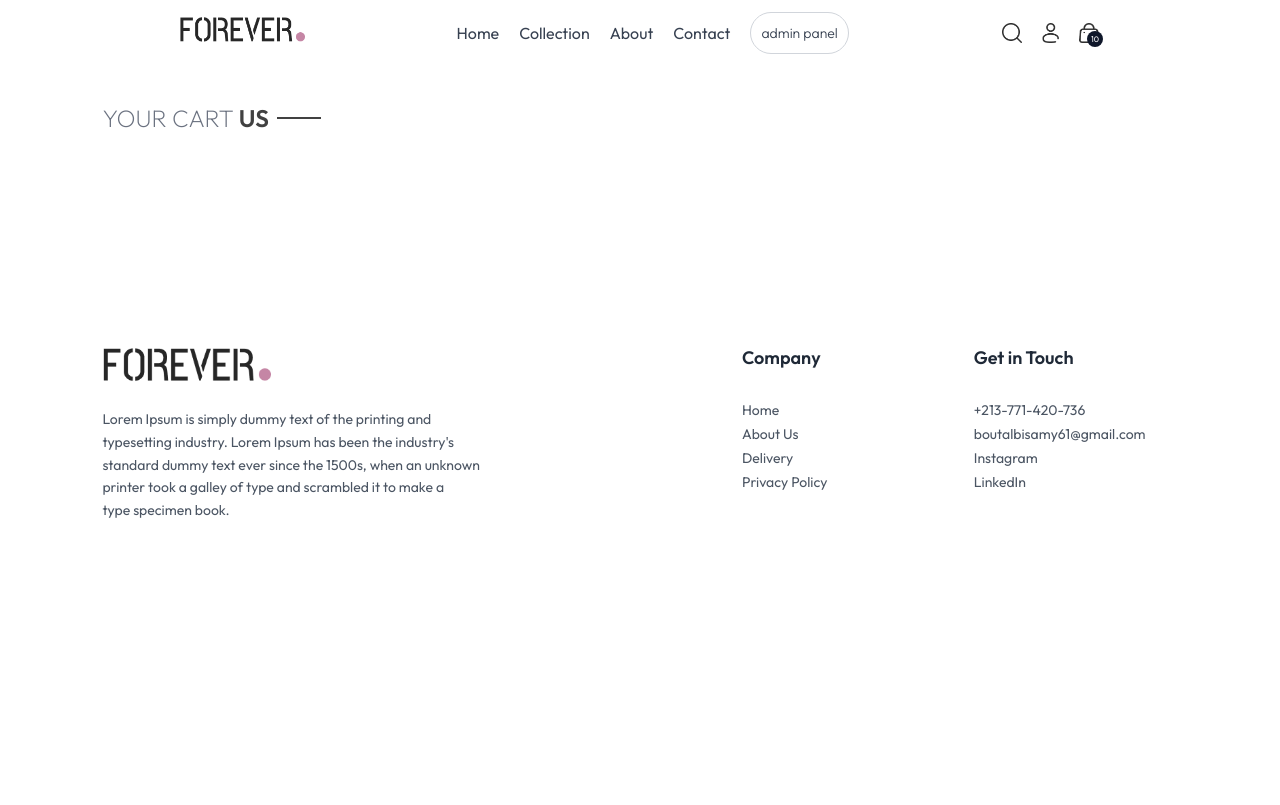
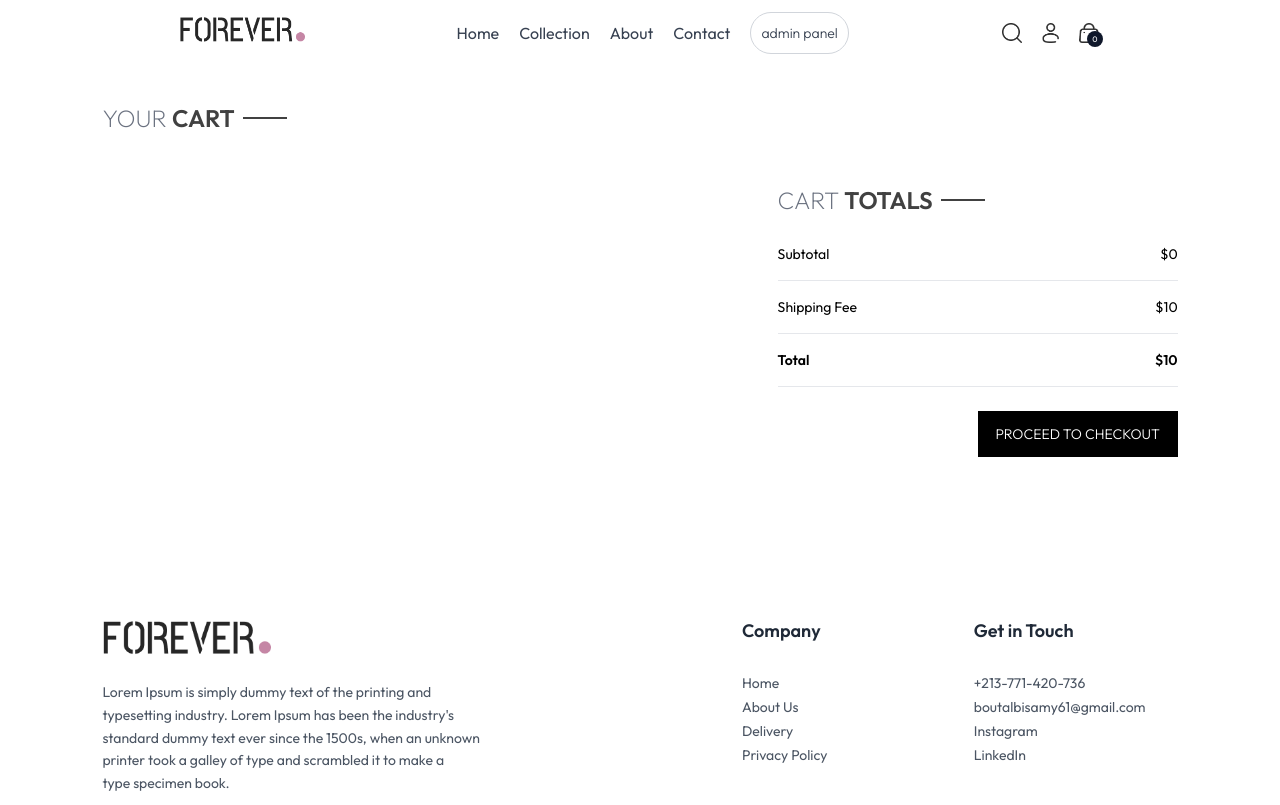
Before and after one commit to spicebush-cat/Full-Stack-Ecomerce-Web-App, a React (Vite) app: page /card in a window 1280 px wide. Built offline with nearby package versions, Linux system fonts and the light colour scheme.

Commit message:
last commit

```diff
--- a/package.json
+++ b/package.json
@@ -12,7 +12,8 @@
   "dependencies": {
     "react": "^18.3.1",
     "react-dom": "^18.3.1",
-    "react-router-dom": "^7.1.5"
+    "react-router-dom": "^7.1.5",
+    "react-toastify": "^11.0.3"
   },
   "devDependencies": {
     "@eslint/js": "^9.17.0",
--- a/src/App.jsx
+++ b/src/App.jsx
@@ -11,10 +11,11 @@ import Order from "./pages/Order";
 import NavBar from "./components/NavBar";
 import Footer from "./components/Footer";
 import SearchBar from "./components/SearchBar";
-
+import { ToastContainer, toast } from 'react-toastify';
 function App() {
   return (
     <div className=" flex  flex-col px-3 sm:px-[5vw] md:px-[7vw] lg:px-[8vw] h-screen   ">
+      <ToastContainer/>
       <NavBar />
       <SearchBar/>
       <Routes>
--- a/src/components/NavBar.jsx
+++ b/src/components/NavBar.jsx
@@ -3,7 +3,7 @@ import { assets } from "../../public/assets/frontend_assets/assets";
 import { useContext, useState } from "react";
 import { ShopContext } from "../context/ShopContext";
 const NavBar = () => {
-  const { setShowSearch } = useContext(ShopContext);
+  const { setShowSearch,cardlength } = useContext(ShopContext);
   const [visible, setvisible] = useState(false);
   const handleSearchClick = () => {
     setShowSearch(true);
@@ -88,7 +88,7 @@ const NavBar = () => {
             alt="cartIcon"
           />
           <p className="absolute  rounded-full leading-4  text-[8px]  text-center -bottom-1 -right-1  text-white bg-slate-900 w-4 h-4">
-            10
+            {cardlength}
           </p>
         </Link>
         <img
--- a/src/context/ShopContext.jsx
+++ b/src/context/ShopContext.jsx
@@ -4,15 +4,29 @@ export const ShopContext = createContext(); //this the context will be use in my
 export const Shopprovider = ({ children }) => {
   //this is what i xill provide to my app
   //some method and states
-  const [search,setSearch]=useState('')
-  const [showSearch,setShowSearch]=useState(false)
+  const [search, setSearch] = useState("");
+  const [showSearch, setShowSearch] = useState(false);
+  const [card, setCard] = useState([]);
   const currency = "$";
   const delevry_fee = 10;
+
+  const [cardlength,setCardLength]=useState(0)//this is teh probrlm
+  // cardlength=card.length
+  // const quentity = 0;
+
   const value = {
     products,
     currency,
     delevry_fee,
-    search,setSearch,setShowSearch,showSearch
+    search,
+    setSearch,
+    setShowSearch,
+    showSearch,
+    card,
+    setCard,
+    setCardLength,
+    cardlength
   };
+
   return <ShopContext.Provider value={value}>{children}</ShopContext.Provider>;
 };
--- a/src/pages/card.jsx
+++ b/src/pages/card.jsx
@@ -1,13 +1,116 @@
-const Cart=()=>{
-  return(
-    <div className="flex flex-col pt-9 pb-[200px]">
-       <div className="flex items-center gap-2 text-[#414141]">
+import { useContext, useEffect, useState } from "react";
+import { ShopContext } from "../context/ShopContext";
+import { assets } from "../../public/assets/frontend_assets/assets";
+
+const Cart = () => {
+  const { card, currency, setCard, delevry_fee } = useContext(ShopContext);
+  const [subTotal, setSubTotal] = useState(0);
+
+  useEffect(() => {
+    setSubTotal(
+      card.reduce((total, p) => total + p.productData.price * p.quentity, 0)
+    );
+  }, [card]);
+
+  return (
+    <div className="flex flex-col pt-9 pb-[150px]">
+      <div className="flex items-center gap-2 text-[#414141]   ">
         <p className="font-semibold text-2xl ">
-          <span className="font-extralight text-gray-500 ">YOUR CART </span> US
+          <span className="font-extralight text-gray-500 ">YOUR </span> CART
         </p>
         <p className="w-8 md:w-11 h-[2px] bg-[#414141]" />
       </div>
+      <div className="flex flex-col gap-5  ">
+        {card.map((p, index) => (
+          <div className="flex flex-col gap-4">
+            <div className="flex flex-col sm:flex-row w-full items-center justify-between mt-7 ">
+              <div className="flex flex-rox gap-5">
+                <img
+                  src={p.productData.image}
+                  alt="img"
+                  className="h-[100px] w-[70px]"
+                />
+                <div className="flex flex-col gap-4">
+                  <p className="font-semibold">{p.productData.name}</p>
+                  <div className="flex flex-row gap-7 font-medium text-gray-600">
+                    <p>
+                      {currency}
+                      {p.productData.price}
+                    </p>
+                    <p className="border-[0.5px] bg-slate-100 px-2">
+                      {p.selectedSize}
+                    </p>
+                  </div>
+                </div>
+              </div>
+              <input
+                type="number"
+                value={p.quentity}
+                className="border-[0.5px] w-[45px] pl-2 outline-none"
+                onChange={(e) => {
+                  const updateQuentity = parseInt(e.target.value, 10);
+                  if (updateQuentity >= 1 && updateQuentity <= 7) {
+                    setCard((prevCard) =>
+                      prevCard.map((item, i) =>
+                        i === index
+                          ? { ...item, quentity: updateQuentity }
+                          : item
+                      )
+                    );
+                  }
+                }}
+              ></input>
+              <img
+                src={assets.bin_icon}
+                alt="delet"
+                className=" aspect-square w-6 h-6"
+                onClick={() => {
+                  setCard(card.filter((_, i) => i !== index));
+                }}
+              />
+            </div>
+            <hr className="border-[0.5px] text-gray-700" />
+          </div>
+        ))}
+      </div>
+      <div className="flex  justify-end pt-[50px]">
+        <div className="flex flex-col  w-[400px] ">
+          <div className="flex items-center gap-2 text-[#414141]     ">
+            <p className="font-semibold text-2xl ">
+              <span className="font-extralight text-gray-500 ">CART </span>{" "}
+              TOTALS
+            </p>
+            <p className="w-8 md:w-11 h-[2px] bg-[#414141]" />
+          </div>
+          <div className="flex w-full flex-col mt-6 mb-6 space-y-3">
+            <div className="flex justify-between py-1 text-sm">
+              <p>Subtotal</p>
+              <p>
+                {currency}
+                {subTotal == 0 ? 0 : subTotal}
+              </p>
+            </div>
+            <hr />
+            <div className="flex justify-between py-1 text-sm">
+              <p>Shipping Fee</p>
+              <p>
+                {currency}
+                {delevry_fee}
+              </p>
+            </div>
+            <hr />
+            <div className="flex justify-between py-1 text-sm font-semibold">
+              <p>Total</p>
+              <p>{currency}{subTotal+delevry_fee}</p>
+            </div>
+            <hr />
+          </div>
+          <button className="border-[1px]  border-black px-4 py-3 font-light bg-black text-white text-sm w-1/2 self-end ">
+            PROCEED TO CHECKOUT
+          </button>
+        </div>
+      </div>
     </div>
-  )
-}
-export default Cart
+  );
+};
+export default Cart;
--- a/src/pages/product.jsx
+++ b/src/pages/product.jsx
@@ -3,19 +3,28 @@ import { useParams } from "react-router-dom";
 import { assets } from "../../public/assets/frontend_assets/assets";
 import { ShopContext } from "../context/ShopContext";
 import ProductItem from "../components/ProductItem";
+import { toast } from "react-toastify";
 function product() {
+  const [active, setActive] = useState(true);
+  const [clickNum, setClickNum] = useState(0);
+  const { card, setCard, products, currency, cardlength, setCardLength } =
+    useContext(ShopContext);
   const { productId } = useParams();
-  const { currency } = useContext(ShopContext);
+  console.log(card.length);
+
   console.log(productId);
-  const { products } = useContext(ShopContext);
+  const quentity = 0;
   const [productData, setProductData] = useState({});
+  //her we search for the id of the product that we click the display
   const fetchProductData = () => {
     const prod = products.find((item) => item._id === productId);
     if (prod) {
       setProductData(prod);
     }
   };
+  //her wh serch for realeated product to appear it
   const [RelatedProducts, setRelatedProducts] = useState([]);
+
   const findReletedProduct = () => {
     if (!productData.category) return;
     const releted = products.filter(
@@ -30,19 +39,24 @@ function product() {
   };
   useEffect(() => {
     fetchProductData();
+    console.log(productData);
   }, [productId]);
   useEffect(() => {
     findReletedProduct();
   }, [productData]);
+  // useEffect(()=>{
+
+  //   const savedActive = localStorage.getItem(`active_${productId}`);
+  //   if (savedActive !== null) setActive(savedActive === 'true');
+  // },[productId])
+  //her is the state of the size
   const [selectedSize, setSelectedSize] = useState(null);
-  // const handelSelectedSize = (e) => {
-  //   setSelectedSize(e);
-    console.log(selectedSize);
-  // };
-  const [addToCart, setAddToCart] = useState();
-  const handelAddToCrt = () => {
-    setAddToCart();
-  };
+  console.log(selectedSize);
+
+  useEffect(() => {
+    console.log(card);
+  }, [card]);
+
   return (
     <div className="flex flex-col gap-8 pt-9 pb-8">
       {/* first element */}
@@ -75,7 +89,6 @@ function product() {
                   />
                 ))}
               </div>
-
               <img
                 className="w-3 h-3"
                 src={assets.star_dull_icon}
@@ -97,7 +110,7 @@ function product() {
                   className={` px-3 py-1.5   border-[0.5px] m-1 bg-slate-50 ${
                     selectedSize === item ? "border-red-600" : "border-gray-200"
                   } `}
-                  onClick={() => setSelectedSize(item) }
+                  onClick={() => setSelectedSize(item)}
                   key={index}
                 >
                   {item}
@@ -105,7 +118,49 @@ function product() {
               ))}
             </div>
           </div>
-          <button className="border-[1px] border-black px-4 py-3 font-light text-black hover:bg-black hover:text-white transition-all ease-in-out text-sm">
+          <button
+            disabled={!active}
+            onClick={() => {
+              if (selectedSize === null) {
+                toast.error("Please choose a size");
+              } else {
+                // toast.success("Product added to the cart successfully!");
+
+                const existingProduct = card.findIndex(
+                  (item) => item.selectedSize === selectedSize && item.productData._id===productData._id
+                );
+
+                if (existingProduct !== -1) {
+                  setCard((prevItems) =>
+                    prevItems.map((prod, index) =>
+                      index === existingProduct
+                        ? { ...prod, quentity: prod.quentity + 1 }
+                        : prod
+                    )
+                  );
+                } else {
+                  setCard((p) => [
+                    ...p,
+                    { productData, selectedSize, quentity: 1 },
+                  ]);
+
+                  ///problrm her
+                  setCardLength(card.length + 1);
+                }
+                console.log("the lenght of tehrcart now is :" + card.length);
+
+                // console.log(cart);
+              }
+              setClickNum((p)=>p+1)
+              if(clickNum>=7){
+                setActive(false)
+                // localStorage.setItem(`active_${productId}`, false);
+              }
+            }}
+            className={`border-[1px] border-black px-4 py-3 font-light text-black  hover:text-white transition-all ease-in-out text-sm ${
+              active ? "hover:bg-black" : "text-white bg-red-600"
+            }`}
+          >
             ADD TO CART
           </button>
           <hr className=" border-[0.5px] border-gray-200 w-full" />
```
Also changed, not shown: src/components/NewsLatterBox.jsx (+12 -6 lines), 1 other file (tests, documents, lock files or other folders).
